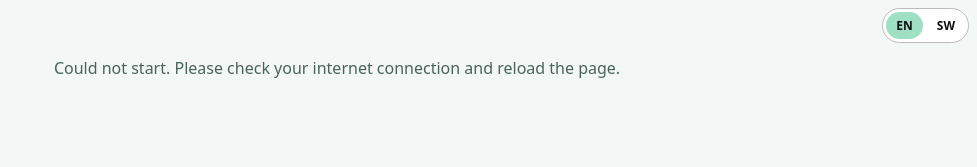
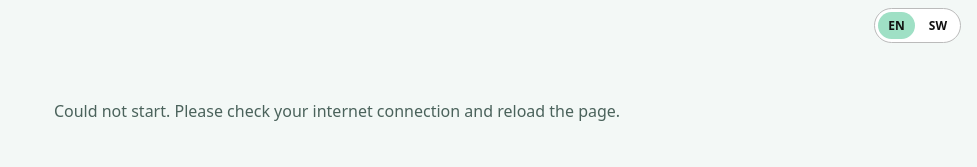
Before and after one commit to antony495/shulehub, a plain HTML site: page app/index.html in a window 1280 px wide. Shown: the whole page, without its empty margins (303-1280 px from the left). Drawn offline with Linux system fonts and the light colour scheme.

Commit message:
Add files via upload

```diff
--- a/app/app.js
+++ b/app/app.js
@@ -1,4 +1,4 @@
-/* ShuleHub Web - student and parent portal (version 8, own attendance only)
+/* ShuleHub Web - student and parent portal (version 9, language switch in its own row)
    Uses the same Firebase project as the Android app. Read-only for now. */
 
 const firebaseConfig = {
@@ -207,15 +207,18 @@ function swAttributes() {
 
 (function langSwitch() {
   const bar = document.createElement("div");
-  bar.style.cssText = "position:fixed;right:8px;top:8px;z-index:2147483647;display:flex;gap:4px;background:rgba(255,255,255,.95);border:1px solid #bbb;border-radius:20px;padding:3px;font:600 12px system-ui";
+  bar.style.cssText = "display:flex;justify-content:flex-end;padding:8px 16px 0;font:600 12px system-ui";
+  const pill = document.createElement("div");
+  pill.style.cssText = "display:flex;gap:4px;background:#fff;border:1px solid #bbb;border-radius:20px;padding:3px";
+  bar.appendChild(pill);
   [["en", "EN"], ["sw", "SW"]].forEach(([code, label]) => {
     const b = document.createElement("button");
     b.type = "button"; b.textContent = label; b.setAttribute("aria-label", code === "sw" ? "Kiswahili" : "English");
     b.style.cssText = "border:0;border-radius:16px;padding:5px 10px;cursor:pointer;color:#111;background:" + (LANG === code ? "#9fe0c5" : "transparent");
     b.onclick = () => { try { localStorage.setItem("shulehub_lang", code); } catch (e) {} location.reload(); };
-    bar.appendChild(b);
+    pill.appendChild(b);
   });
-  document.body.appendChild(bar);
+  document.body.insertBefore(bar, root);
 })();
 
 let termBusy = false;
--- a/app/index.html
+++ b/app/index.html
@@ -6,11 +6,11 @@
 <title>ShuleHub Web</title>
 <meta name="description" content="ShuleHub in your browser: fees, results, attendance and timetable for students and parents.">
 <meta name="robots" content="noindex">
-<link rel="stylesheet" href="app.css?v=8">
+<link rel="stylesheet" href="app.css?v=9">
 </head>
 <body>
 <div id="app"><p class="boot">Loading ShuleHub…</p></div>
 <noscript><p class="boot">ShuleHub Web needs JavaScript. Please turn it on in your browser.</p></noscript>
-<script type="module" src="app.js?v=8"></script>
+<script type="module" src="app.js?v=9"></script>
 </body>
 </html>
```
